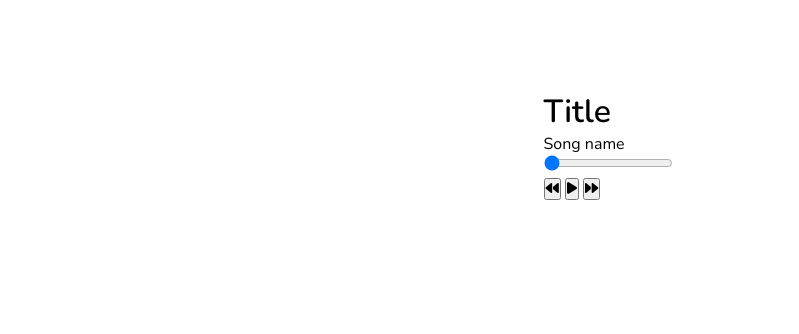
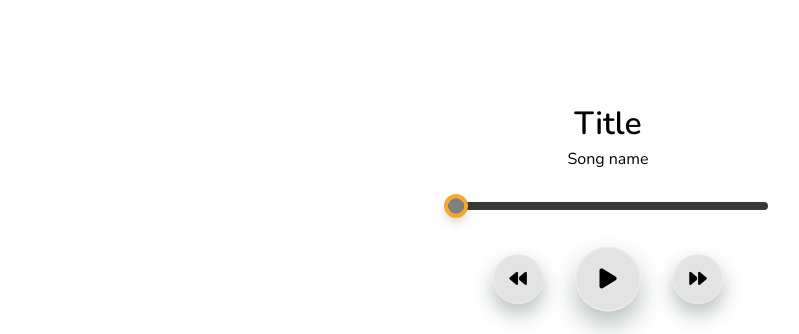
Before and after one commit to Otabek0111/MusicPlayer, a plain HTML site: page index.html in a window 1280 px wide. Shown: the part 1874-2208 px from the top of the page, without its empty margins (32-831 px from the left). Before the commit the page ends 2074 px from the top, so only its background shows below. Drawn offline with nearby package versions, Linux system fonts and the light colour scheme.

Commit message:
updates to html and css

```diff
--- a/assets/css/style.css
+++ b/assets/css/style.css
@@ -21,9 +21,9 @@ body {
     width: 100%;
     background: url("/assets/img/img1.jpg");
     background-repeat: no-repeat;
-    backdrop-filter: blur(5px);
-    -webkit-backdrop-filter: blur(5px);
-    animation: slidein 100s forwards infinite alternate;
+    backdrop-filter: blur(8px);
+    -webkit-backdrop-filter: blur(8px);
+    animation: slidein 120s forwards infinite alternate;
 }
 
 @keyframes slidein {
@@ -59,7 +59,7 @@ body {
     height: 100%;
     object-fit: cover;
     border-radius: inherit;
-    -webkit-box-reflect: below -5px linear-gradient(transparent, transparent rgba(0, 0, 0, 0.2));
+    -webkit-box-reflect: below -5px linear-gradient(transparent, transparent rgba(0, 0, 0, 0.4));
     transform-origin: center;
     transform: perspective(800px);
     transition: 0.5s ease-out;
@@ -73,5 +73,100 @@ body {
     justify-content: center;
     position: absolute;
     inset: 0;
-    background: rgba(0, 0, 0, 0.5);
+    background-color: rgba(0, 0, 0, 0.5);
+    height: 99%;
+    width: 100%;
+    border-radius: inherit;
+    opacity: 0;
+    transition: all 0.4s linear;
 }
+
+.swiperSlide:hover .overlay {
+    opacity: 1;
+}
+
+.swiperSlide .overlay ion-icon {
+    opacity: 0;
+}
+
+.swiperSlideActive:hover .overlay ion-icon {
+    opacity: 1;
+    font-size: 4rem;
+    color: rgb(255, 0, 0);
+    cursor: pointer;
+}
+
+.musicPlayer {
+    display: flex;
+    flex-direction: column;
+    align-items: center;
+    justify-content: center;
+    color: (--primary-color);
+    width: 380px;
+    padding: 10px 30px;
+    border-radius: 20px;
+}
+
+.musicPlayer h1 {
+    font-size: 2rem;
+    font-weight: 600;
+    line-height: 1.5;
+}
+
+#progress {
+    appearance: none;
+    width: 100%;
+    height: 8px;
+    -webkit-appearance: none;
+    background: #383838;
+    border-radius: 5px;
+    margin: 32px 0 24px;
+    cursor: pointer;
+}
+
+#progress::-webkit-slider-thumb {
+    appearance: none;
+    width: 16px;
+    -webkit-appearance: none;
+    background: grey;
+    border-radius: 50%;
+    aspect-ratio: 1/1;
+    outline: 4px solid var(--primary-color);
+    box-shadow: 0 6px 12px rgba(5, 36, 28, 0.3);
+}
+
+.controls {
+    display: flex;
+    align-items: center;
+    justify-content: center;
+}
+
+.controls button {
+    display: flex;
+    align-items: center;
+    justify-content: center;
+    width: 50px;
+    aspect-ratio: 1/1;
+    margin: 20px;
+    background: rgba(163, 162, 164, 0.3);
+    color: var(--primary-clr);
+    border-radius: 50%;
+    border: 1px solid rgba(255, 255, 255, 0.3);
+    outline: 0;
+    font-size: 1.1rem;
+    box-shadow: 0 10px 20px rgba(5, 36, 28, 0.3);
+    cursor: pointer;
+    transition: all 0.3s linear;
+}
+
+.controls button:is(:hover, :focus-visible) {
+    transform: scale(0.96);
+  }
+
+  .controls button:nth-child(2) {
+    transform: scale(1.3);
+  }
+
+  .controls button:nth-child(2):is(:hover, :focus-visible) {
+    transform: scale(1.25);
+  }
--- a/index.html
+++ b/index.html
@@ -119,7 +119,7 @@
     <script src="https://cdn.jsdelivr.net/npm/swiper@11/swiper-bundle.min.js"></script>
     <script src="https://unpkg.com/ionicons@7.1.0/dist/ionicons/ionicons.esm.js"></script>
     <script src="https://unpkg.com/ionicons@7.1.0/dist/ionicons/ionicons.js"></script>
-    <script src="./assets/js/main.js"></script>
+    <script src="./assets/js/script.js"></script>
 </body>
 
 </html>
```
